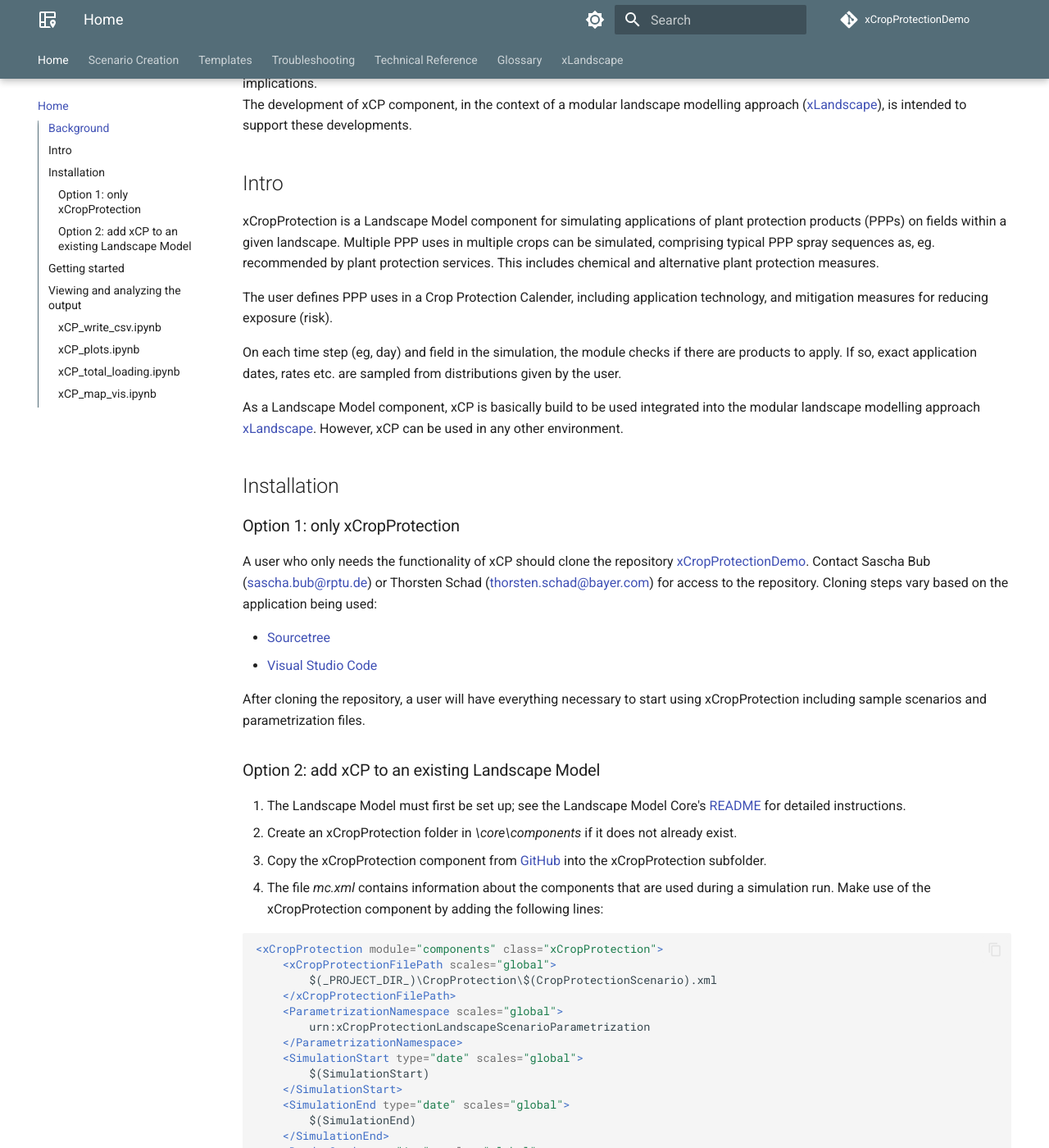
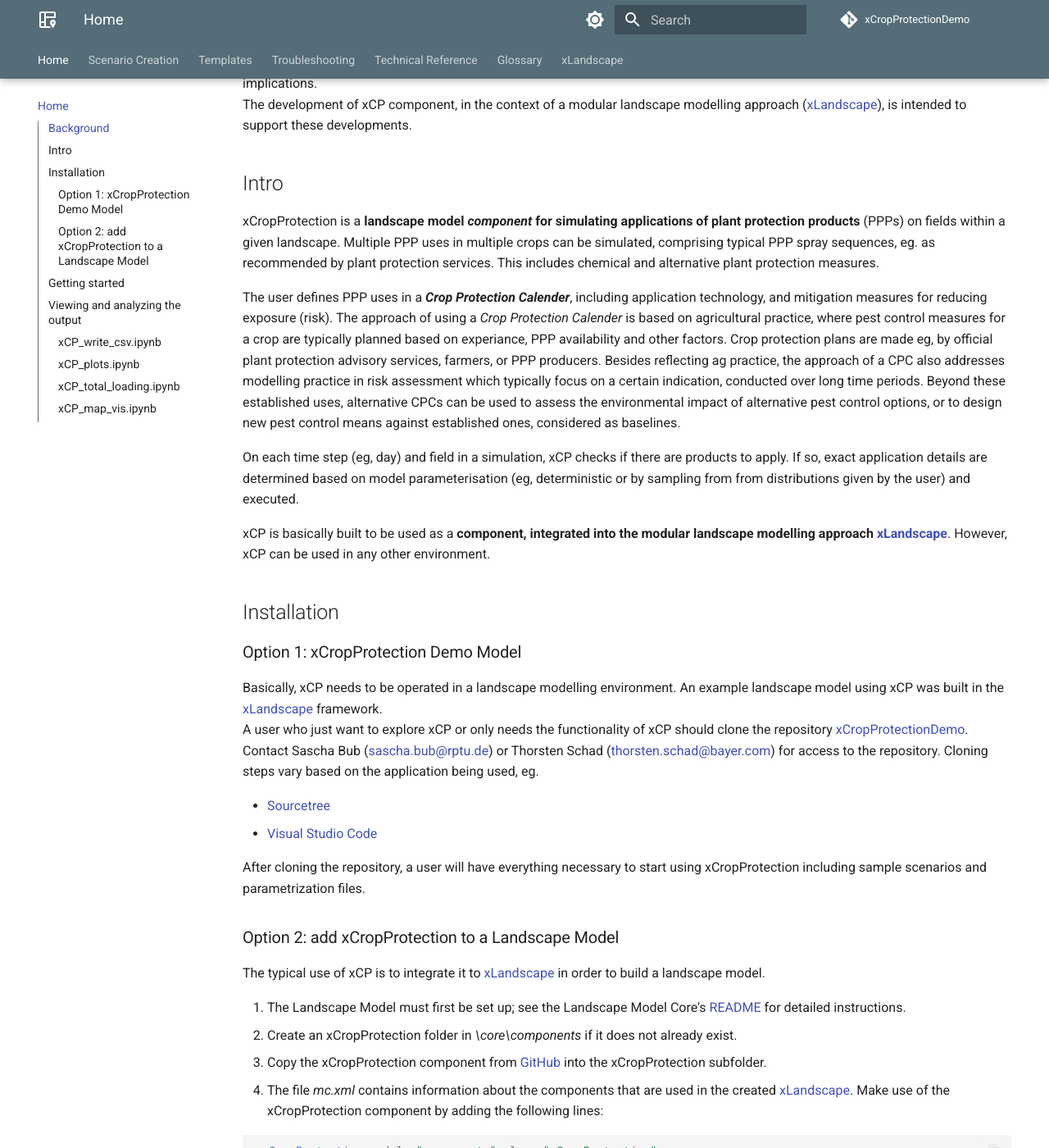
Before and after one commit to xlandscape/xCropProtectionDemoDoc, an MkDocs documentation site: the page built from docs/index.md, in a window 1280 px wide and 1400 px high, scrolled down 706 px. Shown: the whole window at 82% size. Built offline with MkDocs 1.6.1 and Material for MkDocs 9.7.7, drawn with Linux system fonts in a browser that asks for light colours; comment, search, counter and statistics services are not loaded; some of the changed text lies outside the part shown.

Commit message:
text changes in the Home  section

````diff
--- a/docs/index.md
+++ b/docs/index.md
@@ -1,8 +1,9 @@
 # Welcome to xCropProtection
 
-Welcome to the xCropProtection (xCP) documentation. This documentation provides an introduction and will walk new users through how to get started with the xCropProtection Landscape Model component, including explanations for sample input files.
+Welcome to the xCropProtection (xCP) documentation. This documentation provides an **introduction** and will walk new users through **how to get started** with the xCropProtection Landscape Model component, including explanations for **sample input files**.
 
 ## Background
+
 Chemical Crop Protection is under scientific and public debate. There seems broad concensus that chemical crop protection will have to be more targeted and generally reduced in the future. In this context also well established risk assessment principles and schemes are questioned.
 In context of these developments, today already specific risk assessment and risk management questions come up which require operational instruments to model real-world chemical plant protection and its environmental impact, eg.,
 - **Holistic view to risk**, multiple stressors analysis, eg, bee risk assessment (honey bee, wild bees, pollinators, systems-based approach, [EFSA, Bee Guidance](https://efsa.onlinelibrary.wiley.com/doi/10.2903/j.efsa.2021.6607))
@@ -19,20 +20,22 @@
 
 
 ## Intro
-xCropProtection is a Landscape Model component for simulating applications of plant protection products (PPPs) on fields within a given landscape. Multiple PPP uses in multiple crops can be simulated, comprising typical PPP spray sequences as, eg. recommended by plant protection services. This includes chemical and alternative plant protection measures.
 
-The user defines PPP uses in a Crop Protection Calender, including application technology, and mitigation measures for reducing exposure (risk).
+xCropProtection is a **landscape model *component* for simulating applications of plant protection products** (PPPs) on fields within a given landscape. Multiple PPP uses in multiple crops can be simulated, comprising typical PPP spray sequences, eg. as recommended by plant protection services. This includes chemical and alternative plant protection measures.
 
-On each time step (eg, day) and field in the simulation, the module checks if there are products to apply. If so, exact application dates, rates etc. are sampled from distributions given by the user.
+The user defines PPP uses in a ***Crop Protection Calender***, including application technology, and mitigation measures for reducing exposure (risk). The approach of using a *Crop Protection Calender* is based on agricultural practice, where pest control measures for a crop are typically planned based on experiance, PPP availability and other factors. Crop protection plans are made eg, by official plant protection advisory services, farmers, or PPP producers. Besides reflecting ag practice, the approach of a CPC also addresses modelling practice in risk assessment which typically focus on a certain indication, conducted over long time periods. Beyond these established uses, alternative CPCs can be used to assess the environmental impact of alternative pest control options, or to design new pest control means against established ones, considered as baselines.
 
-As a Landscape Model component, xCP is basically build to be used integrated into the modular landscape modelling approach  [xLandscape](xLandscape/xLandscape-intro.md). However, xCP can be used in any other environment.
+On each time step (eg, day) and field in a simulation, xCP checks if there are products to apply. If so, exact application details are determined based on model parameterisation (eg, deterministic or by sampling from  from distributions given by the user) and executed.
+
+xCP is basically built to be used as a **component, integrated into the modular landscape modelling approach [xLandscape](xLandscape/xLandscape-intro.md)**. However, xCP can be used in any other environment.
 
 
 ## Installation
 
-### Option 1: only xCropProtection
+### Option 1: xCropProtection Demo Model
 
-A user who only needs the functionality of xCP should clone the repository [xCropProtectionDemo](https://github.com/xlandscape/xCropProtectionDemo/tree/main). Contact Sascha Bub ([sascha.bub@rptu.de](mailto:sascha.bub@rptu.de)) or Thorsten Schad ([thorsten.schad@bayer.com](mailto:thorsten.schad@bayer.com)) for access to the repository. Cloning steps vary based on the application being used:
+Basically, xCP needs to be operated in a landscape modelling environment. An example landscape model using xCP was built in the [xLandscape](xLandscape/xLandscape-intro.md) framework.
+A user who just want to explore xCP or only needs the functionality of xCP should clone the repository [xCropProtectionDemo](https://github.com/xlandscape/xCropProtectionDemo/tree/main). Contact Sascha Bub ([sascha.bub@rptu.de](mailto:sascha.bub@rptu.de)) or Thorsten Schad ([thorsten.schad@bayer.com](mailto:thorsten.schad@bayer.com)) for access to the repository. Cloning steps vary based on the application being used, eg.
 
 - [Sourcetree](https://support.atlassian.com/bitbucket-cloud/docs/clone-a-git-repository/)
 - [Visual Studio Code](https://learn.microsoft.com/en-us/azure/developer/javascript/how-to/with-visual-studio-code/clone-github-repository?tabs=activity-bar)
@@ -40,12 +43,13 @@
 After cloning the repository, a user will have everything necessary to start using xCropProtection including sample scenarios and parametrization files.
 
 
-### Option 2: add xCP to an existing Landscape Model
+### Option 2: add xCropProtection to a Landscape Model
+The typical use of xCP is to integrate it to [xLandscape](xLandscape/xLandscape-intro.md) in order to build a landscape model.
 
 1. The Landscape Model must first be set up; see the Landscape Model Core's [README](https://github.com/xlandscape/LandscapeModel-Core/blob/master/README.md) for detailed instructions.
 2. Create an xCropProtection folder in *\core\components* if it does not already exist.
 3. Copy the xCropProtection component from [GitHub](https://github.com/xlandscape/xCropProtectionDemo/tree/main) into the xCropProtection subfolder.
-4. The file *mc.xml* contains information about the components that are used during a simulation run. Make use of the xCropProtection component by adding the following lines:
+4. The file *mc.xml* contains information about the components that are used in the created [xLandscape](xLandscape/xLandscape-intro.md). Make use of the xCropProtection component by adding the following lines:
 
 ``` xml
 <xCropProtection module="components" class="xCropProtection">
````
Also changed, not shown: docs/reference/glossary.md (+26 -19 lines), docs/img/xCP entities and their relationship 2.png.
